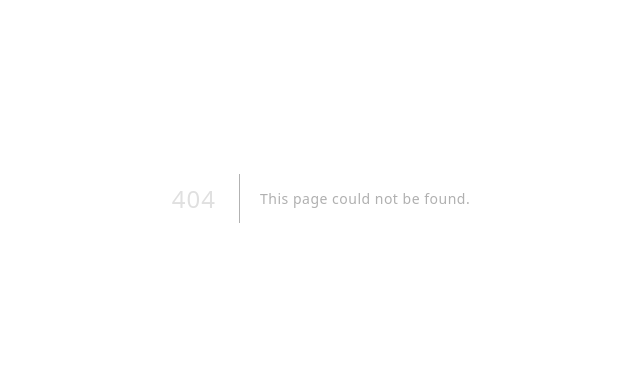
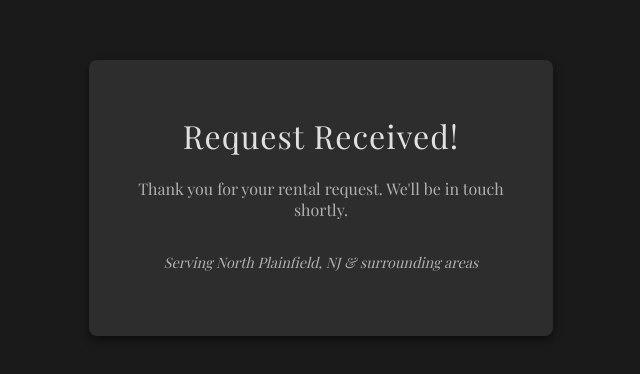
Before and after one commit to engelmav/soundofibiza, a Next.js app: page /thank-you in a window 1280 px wide. Before the commit this address had no page. Shown: the part 202-576 px from the top of the page, without its empty margins (319-959 px from the left). Built offline with nearby package versions, Linux system fonts and the light colour scheme; a web font is replaced by a local one.

Commit message:
Add balloon-palace subdomain routing, thank-you confirmation page

```diff
--- /dev/null
+++ b/src/app/thank-you/page.js
@@ -0,0 +1,15 @@
+export const metadata = {
+  title: 'Request Received | Premium Event Sound Rental',
+};
+
+export default function ThankYouPage() {
+  return (
+    <div className="container">
+      <h1>Request Received!</h1>
+      <p>Thank you for your rental request. We'll be in touch shortly.</p>
+      <p style={{ textAlign: 'center', color: '#b0b0b0', fontSize: '0.9rem', marginTop: '2rem', fontStyle: 'italic' }}>
+        Serving North Plainfield, NJ &amp; surrounding areas
+      </p>
+    </div>
+  );
+}
```
Also changed, not shown: src/app/RentalForm.js (+3 -4 lines), src/app/balloon-palace/page.js (added, +7 -0 lines), vercel.json (added).
